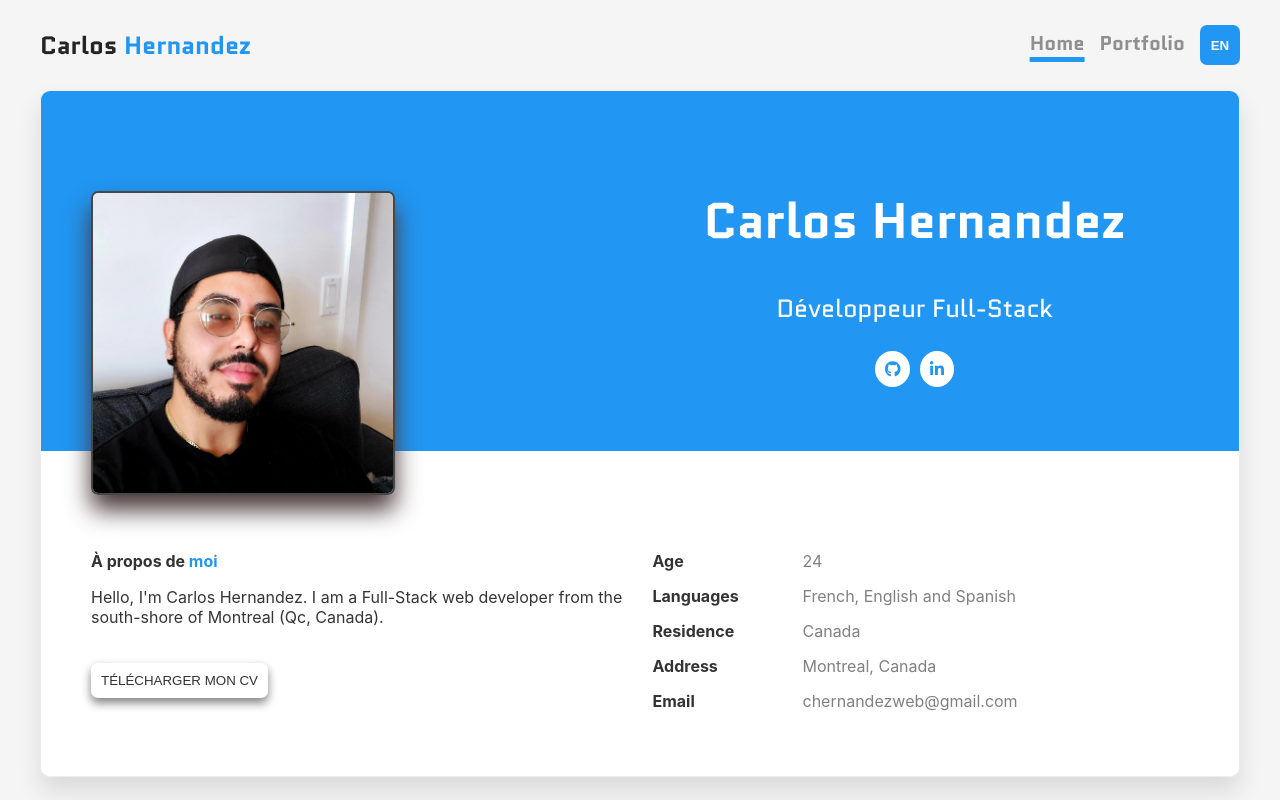
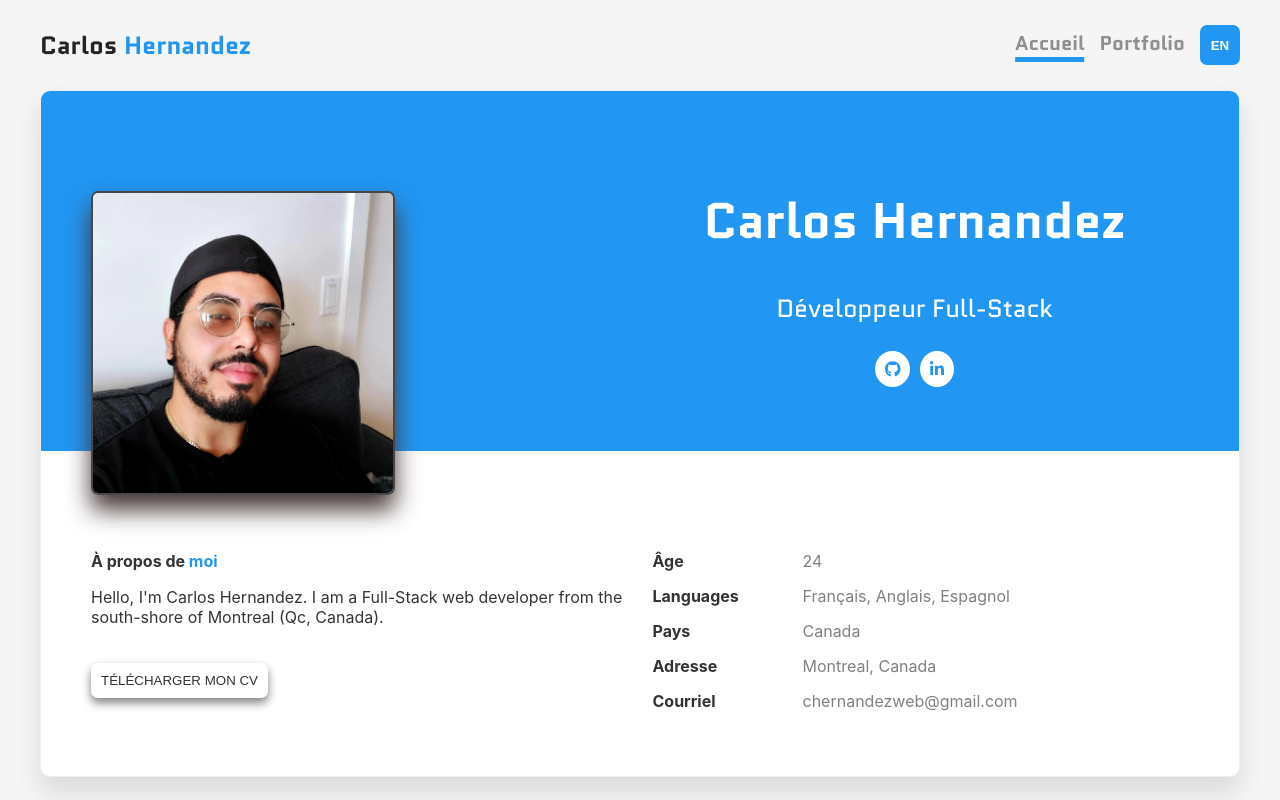
Before and after one commit to chernandezweb/portfolio-2022, a React (Create React App) app: page / in a window 1280 px wide. Built offline with nearby package versions, Linux system fonts and the light colour scheme.

Commit message:
update translations

```diff
--- a/src/components/Navigation.js
+++ b/src/components/Navigation.js
@@ -3,9 +3,11 @@ import { Link } from 'react-router-dom';
 import { FontAwesomeIcon } from '@fortawesome/react-fontawesome'
 import { faBars } from '@fortawesome/free-solid-svg-icons';
 import { useAppContext } from "../useAppState";
+import { useTranslation } from "react-i18next";
 
 const Navigation = props => {
 
+    const { t } = useTranslation();
     const { state, actions } = useAppContext();
     const [displayMobileMenu, setDisplayMobileMenu] = useState(false);
 
@@ -28,7 +30,7 @@ const Navigation = props => {
                 <div className="menu-name">Carlos <span className="last-name">Hernandez</span></div>
 
                 <nav>
-                    <Link to="/portfolio-developer" className={state.pageName === "Home" ? 'menu-page-active' : ''}>Home</Link>
+                    <Link to="/portfolio-developer" className={state.pageName === "Home" ? 'menu-page-active' : ''}>{t('menu-home')}</Link>
                     <Link to="/portfolio-developer/portfolio" className={state.pageName === "Portfolio" ? 'menu-page-active' : ''}>Portfolio</Link>
                     <button className="lang-selector" onClick={changeLangHandler}>{state.lang === "fr" ? "EN" : "FR"}</button>
                 </nav>
@@ -44,7 +46,7 @@ const Navigation = props => {
                     className="burger-icon" />
 
                 <nav className={'mobile-nav ' + (displayMobileMenu ? 'mobile-nav-visible' : 'mobile-nav-hidden')} >
-                    <Link to="/portfolio-developer" onClick={closeMenu}>Home</Link>
+                    <Link to="/portfolio-developer" onClick={closeMenu}>{t('menu-home')}</Link>
                     <Link to="/portfolio-developer/portfolio" onClick={closeMenu}>Portfolio</Link>
                     <button
                         className="lang-selector"
--- a/src/i18n.js
+++ b/src/i18n.js
@@ -7,20 +7,34 @@ import Cookies from 'js-cookie'
 const resources = {
     en: {
         translation: {
+            "menu-home": "Home",
             "home-page-full-stack-dev": "Full-Stack Developer",
             "home-page-about-me-label-1": "About",
             "home-page-about-me-label-2": "me",
             "home-page-about-me-text": "Hello, I'm Carlos Hernandez. I am a Full-Stack web developer from the south-shore of Montreal (Qc, Canada).",
             "home-page-download-resume": "DOWNLOAD RESUME",
+            "home-page-age": "Age",
+            "home-page-languages": "Languages",
+            "home-page-languages-text": "French, English and Spanish",
+            "home-page-country": "Country",
+            "home-page-address": "Address",
+            "home-page-email": "Email",
         }
     },
     fr: {
         translation: {
+            "menu-home": "Accueil",
             "home-page-full-stack-dev": "Développeur Full-Stack",
             "home-page-about-me-label-1": "À propos de",
             "home-page-about-me-label-2": "moi",
             "home-page-about-me-text": "Hello, I'm Carlos Hernandez. I am a Full-Stack web developer from the south-shore of Montreal (Qc, Canada).",
             "home-page-download-resume": "TÉLÉCHARGER MON CV",
+            "home-page-age": "Âge",
+            "home-page-languages": "Languages",
+            "home-page-languages-text": "Français, Anglais, Espagnol",
+            "home-page-country": "Pays",
+            "home-page-address": "Adresse",
+            "home-page-email": "Courriel",
         }
     }
 };
--- a/src/pages/Home/Home.js
+++ b/src/pages/Home/Home.js
@@ -49,25 +49,25 @@ const Home = props => {
                 </div>
                 <div className="infos-side">
                     <div>
-                        <span>Age</span>
+                        <span>{t('home-page-age')}</span>
                         <span>24</span>
                     </div>
                     <div>
-                        <span>Languages</span>
-                        <span>French, English and Spanish</span>
+                        <span>{t('home-page-languages')}</span>
+                        <span>{t('home-page-languages-text')}</span>
                     </div>
                     <div>
-                        <span>Residence</span>
+                        <span>{t('home-page-country')}</span>
                         <span>Canada</span>
                     </div>
 
                     <div>
-                        <span>Address</span>
+                        <span>{t('home-page-address')}</span>
                         <span>Montreal, Canada</span>
                     </div>
 
                     <div>
-                        <span>Email</span>
+                        <span>{t('home-page-email')}</span>
                         <span>chernandezweb@gmail.com</span>
                     </div>
                 </div>
```
